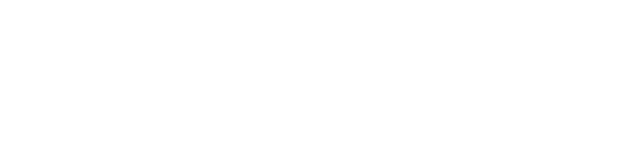
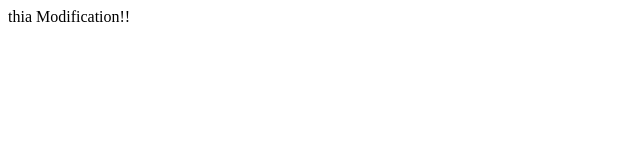
Before and after one commit to FelixTh007/YziknA_Projet_G, a plain HTML site: page index.html in a window 1280 px wide. Shown: the whole page, without its empty margins (0-640 px from the left). Drawn offline with Linux system fonts and the light colour scheme.

Commit message:
changement fais

```diff
--- a/index.html
+++ b/index.html
@@ -6,7 +6,7 @@
     <title>Document</title>
     <link rel="stylesheet" href="style.css">
 </head>
-<body>
-
+    <body>
+        thia Modification!!
 </body>
 </html>
```
